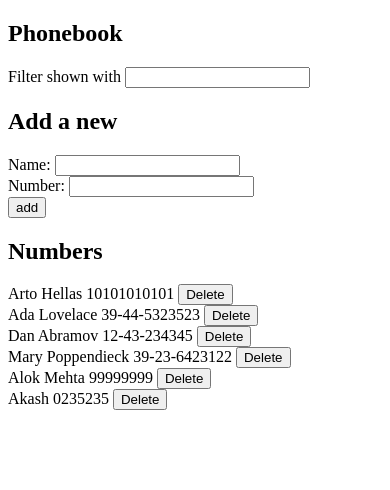
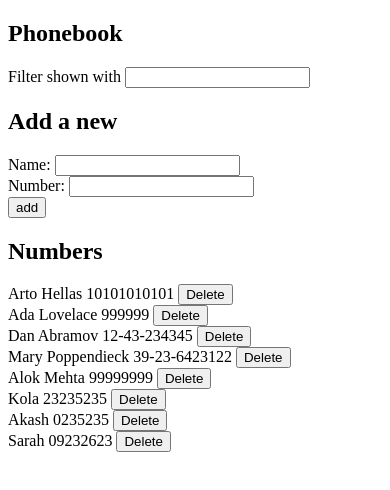
Before and after one commit to mehtaAlok/fullstackopen, a React (Create React App) app in the folder part2/phonebook/: page / in a window 390 px wide. Shown: the top 490 px of the page. Built offline with nearby package versions, Linux system fonts and the light colour scheme; data requests are answered from the project's data file.

Commit message:
Completed phonebook 2.19

```diff
--- a/part2/phonebook/db.json
+++ b/part2/phonebook/db.json
@@ -7,7 +7,7 @@
     },
     {
       "name": "Ada Lovelace",
-      "number": "39-44-5323523",
+      "number": "999999",
       "id": 2
     },
     {
@@ -26,9 +26,19 @@
       "id": 7
     },
     {
+      "name": "Kola",
+      "number": "23235235",
+      "id": 9
+    },
+    {
       "name": "Akash",
       "number": "0235235",
-      "id": 8
+      "id": 10
+    },
+    {
+      "name": "Sarah",
+      "number": "09232623",
+      "id": 11
     }
   ]
 }
--- a/part2/phonebook/src/App.js
+++ b/part2/phonebook/src/App.js
@@ -1,6 +1,25 @@
 import { useState, useEffect } from "react"
 import axios from "axios"
 import phonebookService from "./services/notes"
+import "./index.css"
+
+const Notification = ({ message }) => {
+  const footerStyle = {
+    color: "green",
+    background: "lightgrey",
+    fontSize: 20,
+    borderStyle: "solid",
+    borderRadius: 5,
+    padding: 10,
+    marginBottom: 10
+  }
+
+  if (message === null) {
+    return null
+  }
+
+  return <div style={footerStyle}>Added {message}</div>
+}
 
 const Person = ({ person, filter, clickAction }) => {
   if (filter) {
@@ -60,6 +79,7 @@ const App = () => {
   const [newNumber, setNumber] = useState("")
   const [newFilter, setFilter] = useState("")
   const [newFilterObj, setFilterObj] = useState(null)
+  const [success, setsuccess] = useState(null)
 
   const url = "http://localhost:3001/persons"
   useEffect(() => {
@@ -92,6 +112,10 @@ const App = () => {
       }
       setNewName("")
       setNumber("")
+      setsuccess(newName)
+      setTimeout(() => {
+        setsuccess(null)
+      }, 5000)
       return
     }
     const newPersonObj = { ...personObject, ...phoneObject }
@@ -100,6 +124,11 @@ const App = () => {
     phonebookService.create(newPersonObj).then((response) => {
       setPersons(persons.concat(response))
     })
+
+    setsuccess(newName)
+    setTimeout(() => {
+      setsuccess(null)
+    }, 5000)
 
     setNewName("")
     setNumber("")
@@ -143,6 +172,8 @@ const App = () => {
   return (
     <div>
       <h2>Phonebook</h2>
+      <Notification message={success} />
+
       <Filter input={newFilter} change={filter} />
       <h2>Add a new</h2>
       <PersonForm
--- a/part2/phonebook/src/index.css
+++ b/part2/phonebook/src/index.css
@@ -1,13 +1,9 @@
-body {
-  margin: 0;
-  font-family: -apple-system, BlinkMacSystemFont, 'Segoe UI', 'Roboto', 'Oxygen',
-    'Ubuntu', 'Cantarell', 'Fira Sans', 'Droid Sans', 'Helvetica Neue',
-    sans-serif;
-  -webkit-font-smoothing: antialiased;
-  -moz-osx-font-smoothing: grayscale;
+.success {
+  color: green;
+  background: lightgrey;
+  font-size: 20px;
+  border-style: solid;
+  border-radius: 5px;
+  padding: 10px;
+  margin-bottom: 10px;
 }
-
-code {
-  font-family: source-code-pro, Menlo, Monaco, Consolas, 'Courier New',
-    monospace;
-}
```
